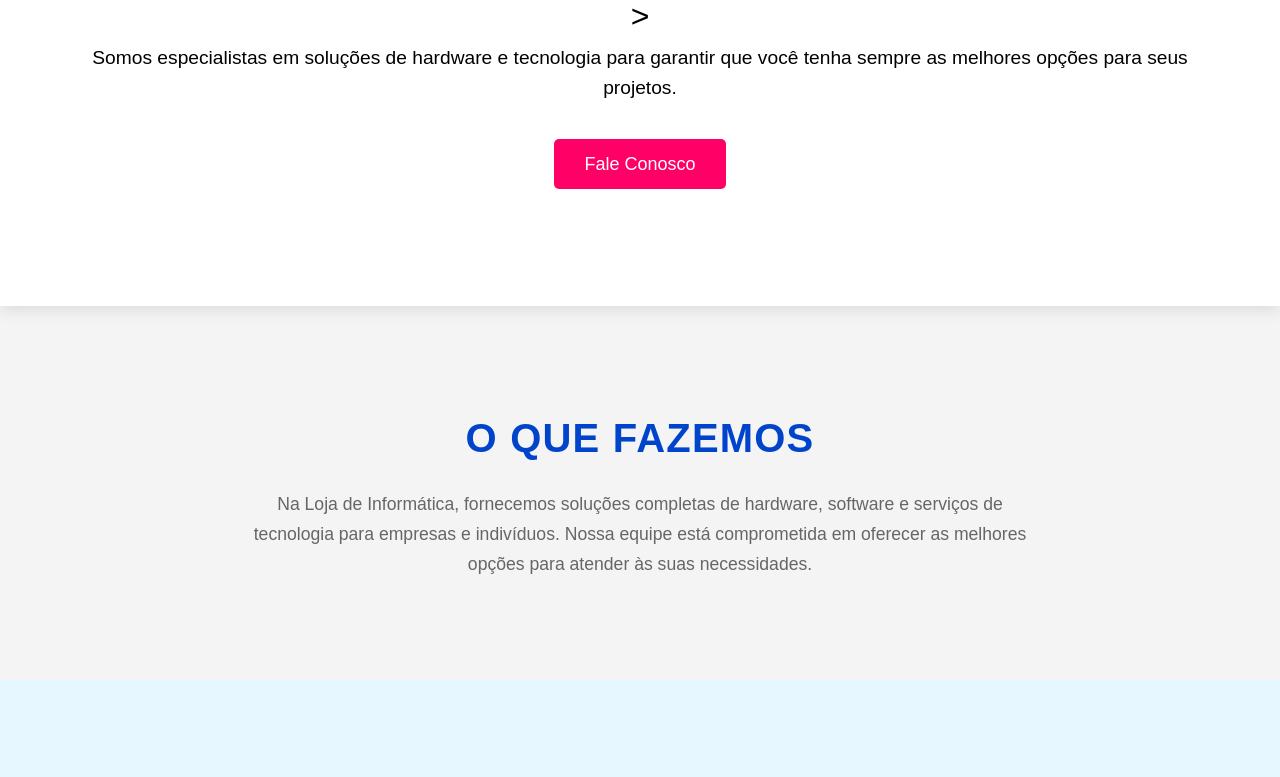
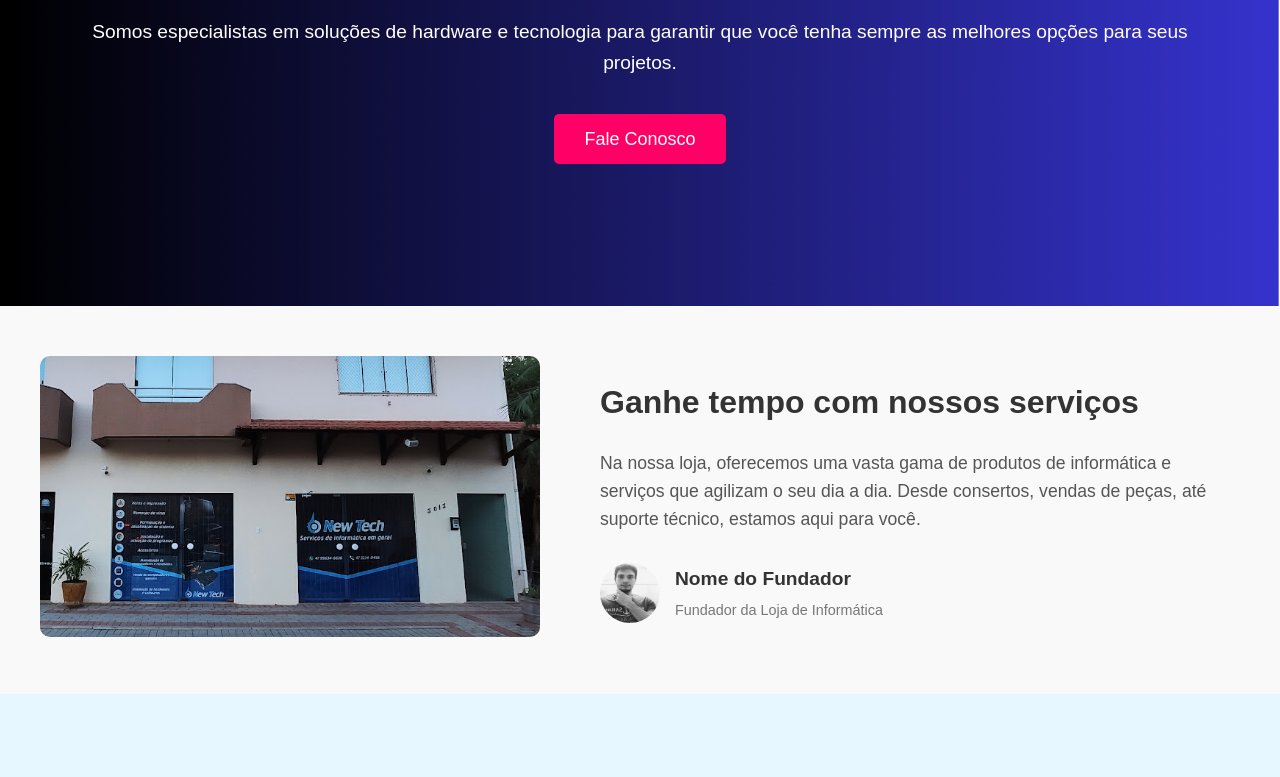
Before and after one commit to otniel123/NewTech, a plain HTML site: page index.html in a window 1280 px wide. Shown: the part 394-1171 px from the top of the page. Drawn offline with Linux system fonts and the light colour scheme.

Commit message:
Fundo Hero / Sobre

```diff
--- a/index.html
+++ b/index.html
@@ -31,7 +31,7 @@
     <section class="hero">
         <div class="container hero-content">
             <div class="hero-text">
-                <h2 id="typed-text"></h2><!-- <span class="cursor"></span>-->>
+                <h2 id="typed-text" style="color: white;"></h2><!-- <span class="cursor"></span>-->
                 <p>Somos especialistas em soluções de hardware e tecnologia para garantir que você tenha sempre as melhores opções para seus projetos.</p>
                 <a href="#contato" class="cta">Fale Conosco</a>
             </div>
@@ -41,10 +41,25 @@
     </section>
 
     <!-- Seção O que fazemos -->
-    <section id="sobre" class="section about">
-        <div class="container">
-            <h2>O Que Fazemos</h2>
-            <p>Na Loja de Informática, fornecemos soluções completas de hardware, software e serviços de tecnologia para empresas e indivíduos. Nossa equipe está comprometida em oferecer as melhores opções para atender às suas necessidades.</p>
+    <section class="about" id="sobre">
+        <div class="about-container">
+            <!-- Coluna de imagem -->
+            <div class="about-image">
+                <img src="./images/FachadaNewTech.jpg" alt="Ilustração da loja">
+            </div>
+
+            <!-- Coluna de conteúdo -->
+            <div class="about-content">
+                <h2>Ganhe tempo com nossos serviços</h2>
+                <p>Na nossa loja, oferecemos uma vasta gama de produtos de informática e serviços que agilizam o seu dia a dia. Desde consertos, vendas de peças, até suporte técnico, estamos aqui para você.</p>
+                <div class="about-person">
+                    <img src="./images/FotoFundador.jpg" alt="Foto do fundador" class="person-photo">
+                    <div class="person-info">
+                        <h4>Nome do Fundador</h4>
+                        <p>Fundador da Loja de Informática</p>
+                    </div>
+                </div>
+            </div>
         </div>
     </section>
 
--- a/style.css
+++ b/style.css
@@ -92,15 +92,17 @@ header {
 }
 
 .hero h2 {
-    font-size: 2.8rem;
+    font-size: 1rem;
     margin-bottom: 20px;
     text-transform: uppercase;
     letter-spacing: 1.5px;
+
 }
 
 .hero p {
     font-size: 1.2rem;
     margin-bottom: 30px;
+    color: white;
 }
 
 .cta {
@@ -289,7 +291,7 @@ header {
 section.hero {
     padding-top: 100px; /* O mesmo valor da altura inicial da barra de navegação */
     height: calc(100vh - 100px); /* Ajuste para que a hero section tenha altura total da viewport, menos a altura da navbar */
-    background-image: url('seu-imagem-hero.jpg'); /* Exemplo de background */
+    background-image: url('./images/BackgroundHero.png'); /* Exemplo de background */
     background-size: cover;
     display: flex;
     justify-content: center;
@@ -357,3 +359,87 @@ section.hero {
         opacity: 0;
     }
 }
+
+
+
+
+
+
+
+.about {
+    padding: 50px 0;
+    background-color: #f9f9f9;
+}
+
+.about-container {
+    display: flex;
+    align-items: center;
+    justify-content: space-between;
+    max-width: 1200px;
+    margin: 0 auto;
+    gap: 40px;
+}
+
+.about-image img {
+    width: 100%;
+    max-width: 500px;
+    border-radius: 10px;
+}
+
+.about-content {
+    flex: 1;
+    padding: 20px;
+}
+
+.about-content h2 {
+    font-size: 2rem;
+    color: #333;
+    margin-bottom: 20px;
+}
+
+.about-content p {
+    font-size: 1.1rem;
+    line-height: 1.6;
+    color: #555;
+    margin-bottom: 30px;
+}
+
+.about-content .cta {
+    display: inline-block;
+    padding: 12px 24px;
+    background-color: #ff5722;
+    color: white;
+    text-decoration: none;
+    border-radius: 5px;
+    font-weight: bold;
+    transition: background-color 0.3s ease;
+}
+
+.about-content .cta:hover {
+    background-color: #e64a19;
+}
+
+.about-person {
+    display: flex;
+    align-items: center;
+    margin-top: 30px;
+}
+
+.about-person .person-photo {
+    width: 60px;
+    height: 60px;
+    border-radius: 50%;
+    margin-right: 15px;
+}
+
+.about-person .person-info h4 {
+    margin: 0;
+    font-size: 1.2rem;
+    color: #333;
+}
+
+.about-person .person-info p {
+    margin: 5px 0 0;
+    color: #777;
+    font-size: 0.9rem;
+}
```
Also changed, not shown: images/BackgroundHero.png (added), images/FachadaNewTech.jpg (added), images/FotoFundador.jpg (added).
